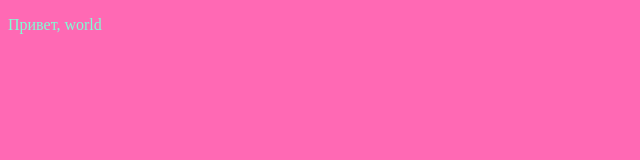
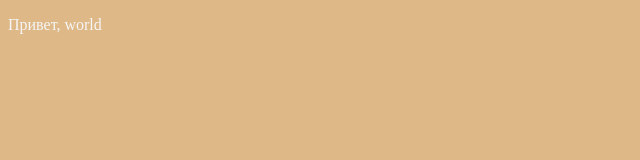
Before and after one commit to Ilsaf443/roboto, a plain HTML site: page index.html in a window 1280 px wide. Shown: the whole page, without its empty margins (0-640 px from the left). Drawn offline with Linux system fonts and the light colour scheme.

Commit message:
изменили фон

```diff
--- a/style.css
+++ b/style.css
@@ -1,4 +1,4 @@
 body{
- color: aquamarine;
- background-color: hotpink;
+ color:   whitesmoke ;
+ background-color:  burlywood;
 }
```
